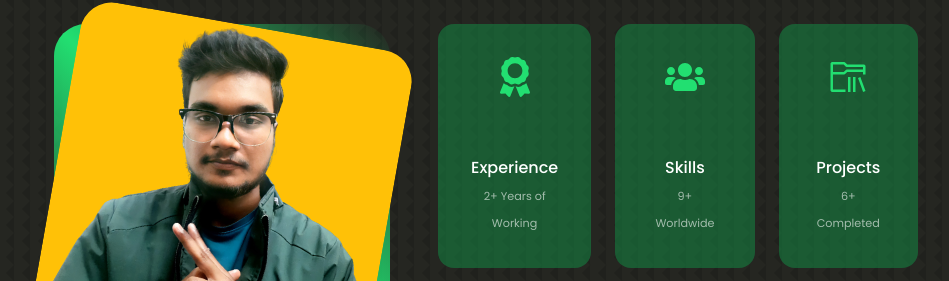
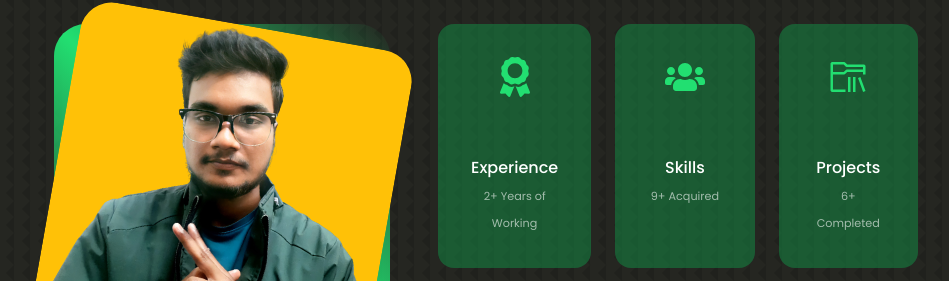
Before and after one commit to Bhupendrachouhan19/My_Personal_Portfolio, a React (Create React App) app: page / in a window 1280 px wide. Shown: the part 967-1248 px from the top of the page, without its empty margins (106-1055 px from the left). Built offline with nearby package versions, Linux system fonts and the light colour scheme.

Commit message:
Content update in About section"

```diff
--- a/src/components/about/About.jsx
+++ b/src/components/about/About.jsx
@@ -32,7 +32,7 @@ const About = () => {
           <article className="about__card">
           <FaUsers className='about__icon' />
             <h5>Skills</h5>
-            <small>9+ Worldwide</small>
+            <small>9+ Acquired</small>
           </article>
 
           <article className="about__card">
```
